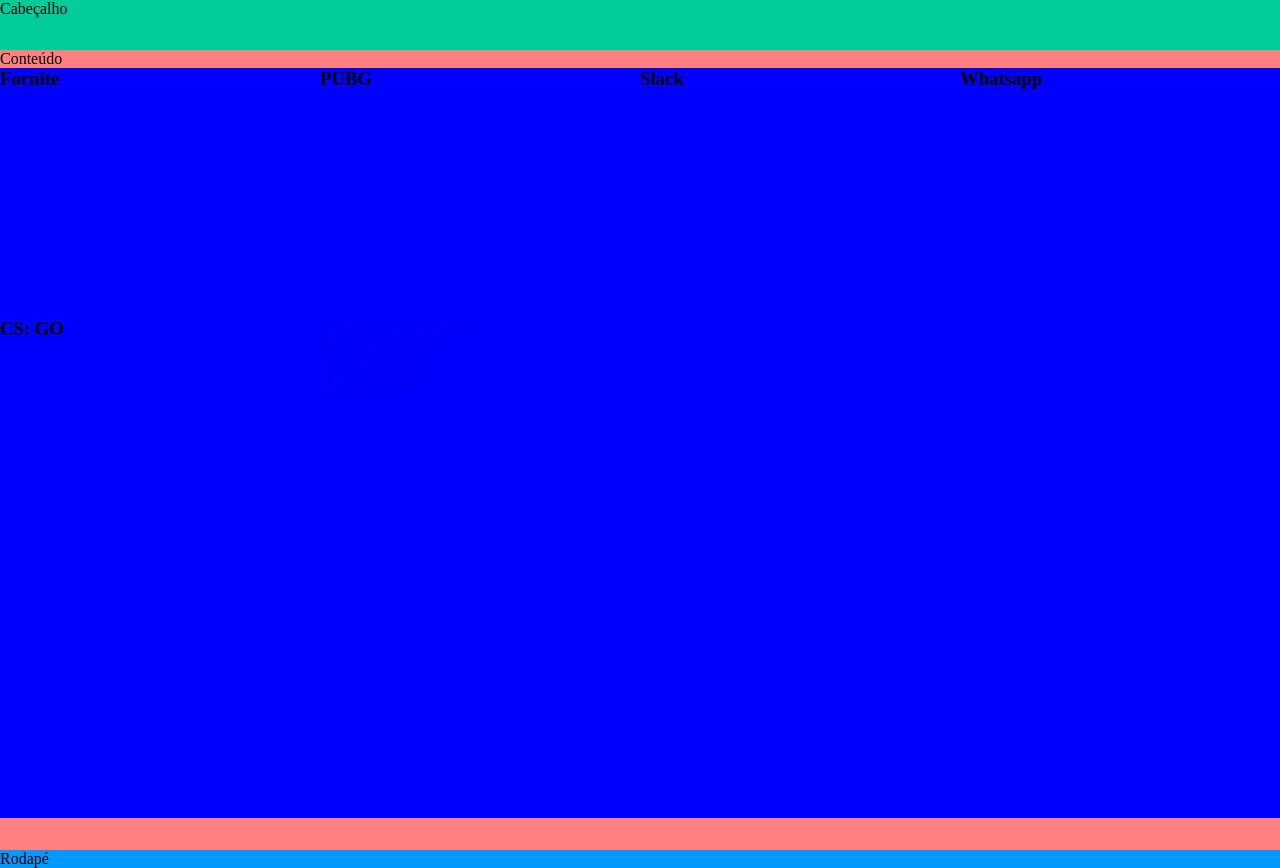
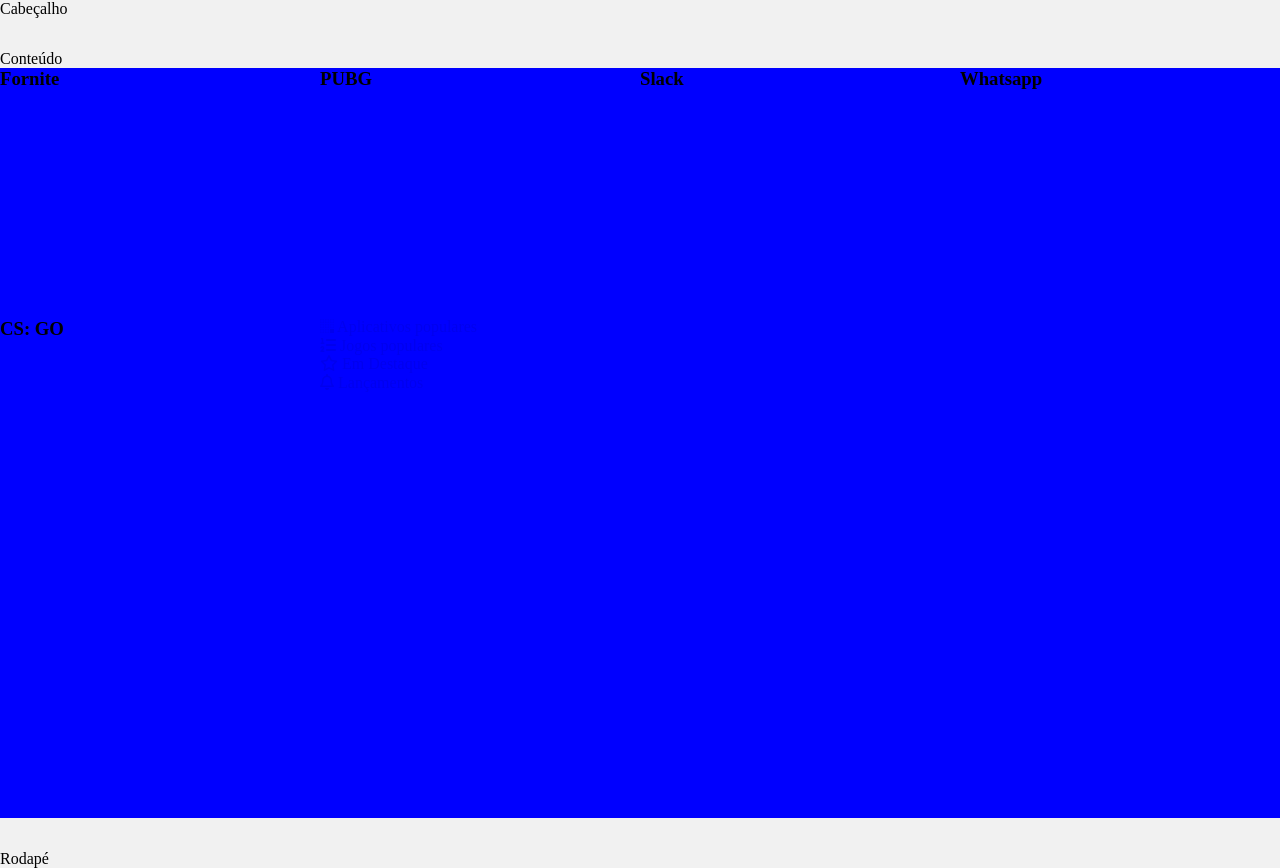
Before and after one commit to devhiderlan/App-Store, a plain HTML site: page index.html in a window 1280 px wide. Drawn offline with Linux system fonts and the light colour scheme.

Commit message:
Alterando o estilo das seções da página

```diff
--- a/assets/css/style.css
+++ b/assets/css/style.css
@@ -10,16 +10,13 @@
 }
 
 .cabecalho {
-    background: #00cc99;
     grid-area: cabecalho;
 }
 
 .conteudo {
-    background: #ff8080;
     grid-area: conteudo;
 }
 
 .rodape {
-    background: #0099ff;
     grid-area: rodape;
 }
```
